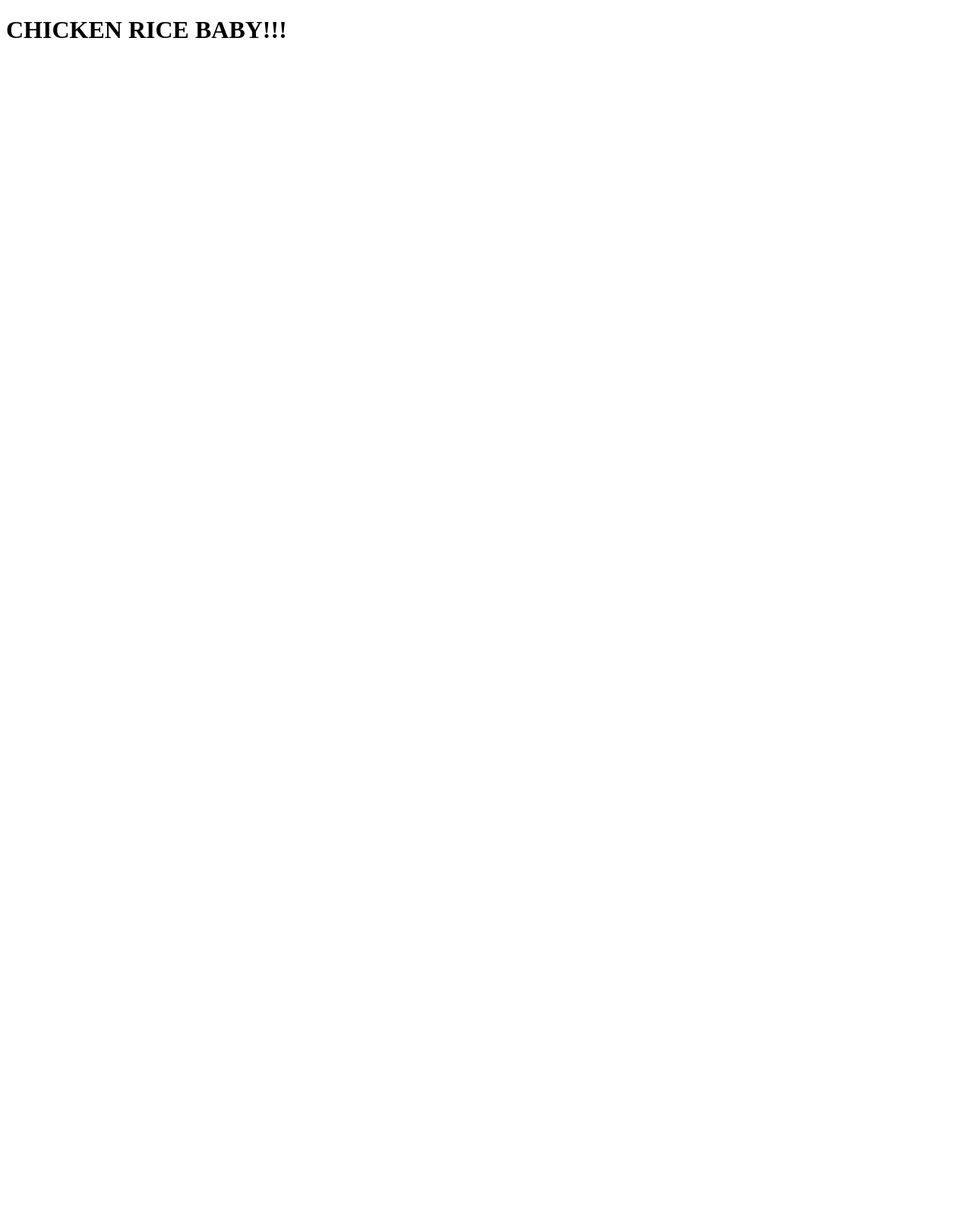
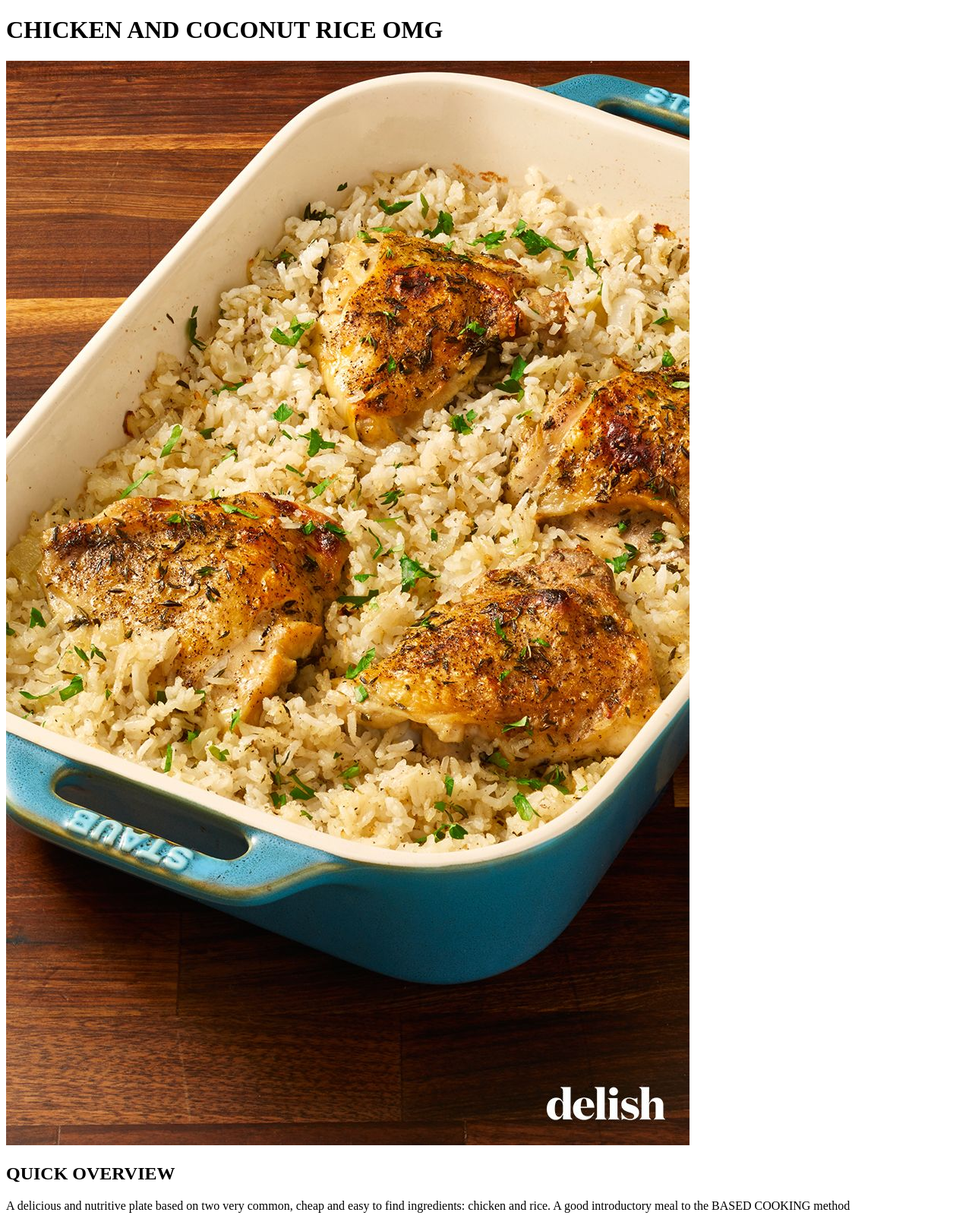
Before and after one commit to wjgarciam/odin-recipes, a plain HTML site: page ~repos/odin-recipes/recipes/chickenrice.html in a window 1280 px wide. Shown: the whole page at 76% size. Before the commit the page ends 800 px from the top, so only its background shows below. Drawn offline with Linux system fonts and the light colour scheme; files whose address does not match are found by name.

Commit message:
Add first recipe page without lists

```diff
--- a/~repos/odin-recipes/recipes/chickenrice.html
+++ b/~repos/odin-recipes/recipes/chickenrice.html
@@ -3,10 +3,14 @@
 <head>
     <meta charset="UTF-8">
     <meta http-equiv="X-UA-Compatible" content="IE=edge">
-    <meta name="viewport" content="width=<device-width>, initial-scale=1.0">
-    <title>CHICKEN RICE BRUH</title>
+    <meta name="viewport" content="width=device-width, initial-scale=1.0">
+    <title>Document</title>
 </head>
 <body>
-    <h1>CHICKEN RICE BABY!!!</h1>
+    <h1>CHICKEN AND COCONUT RICE OMG</h1>
+        <img src="/home/william/repos/odin-recipes/images/chickenrice.jpg" alt="A picture of a very delicious looking chicken and coconut rice dish">
+            <h2>QUICK OVERVIEW</h2>
+                <p>A delicious and nutritive plate based on two very common, cheap and easy to find ingredients: chicken and rice. A good introductory meal to the BASED COOKING method</p>
+
 </body>
 </html>
```
Also changed, not shown: index.html (+2 -1 lines), images/chickenrice.jpg (added).
